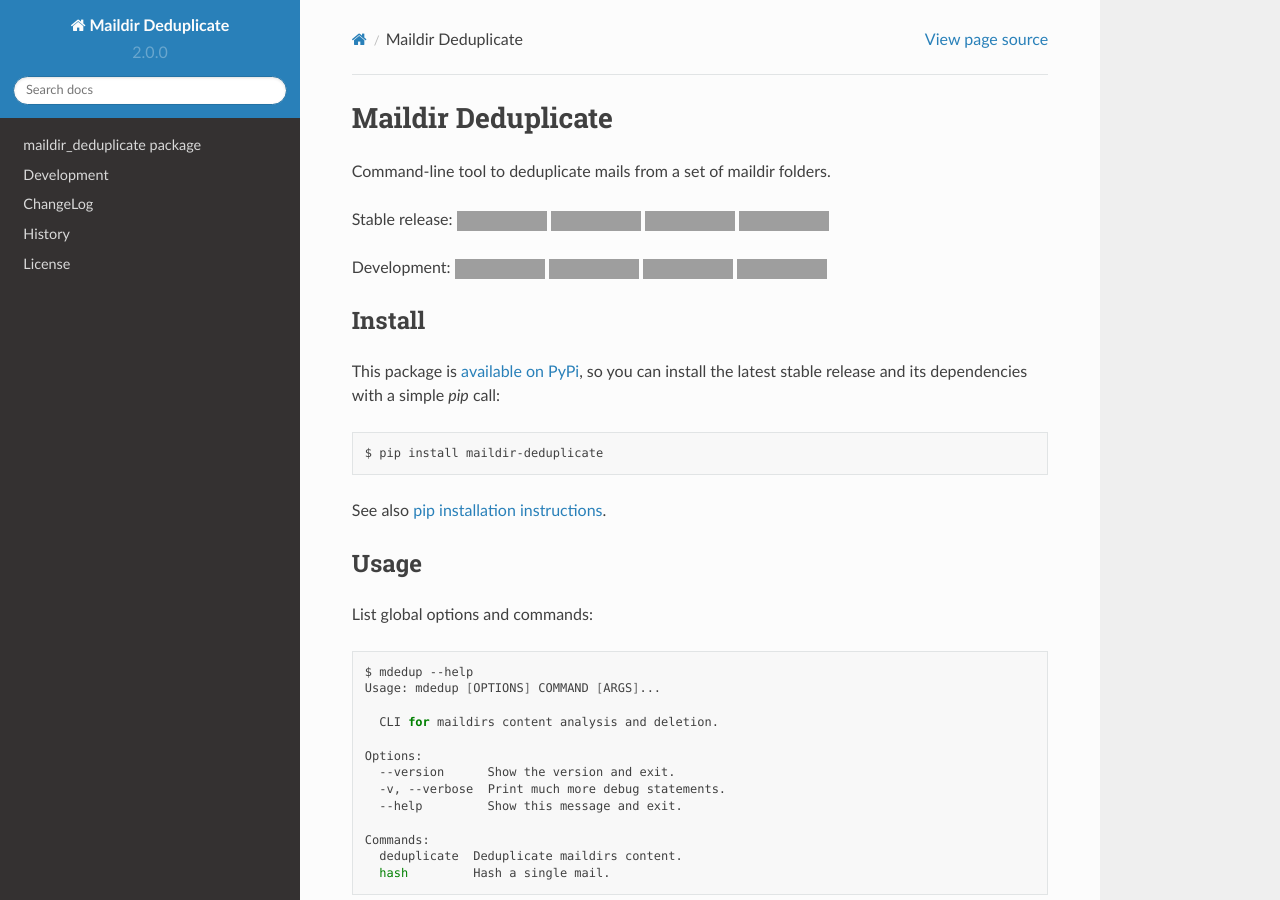
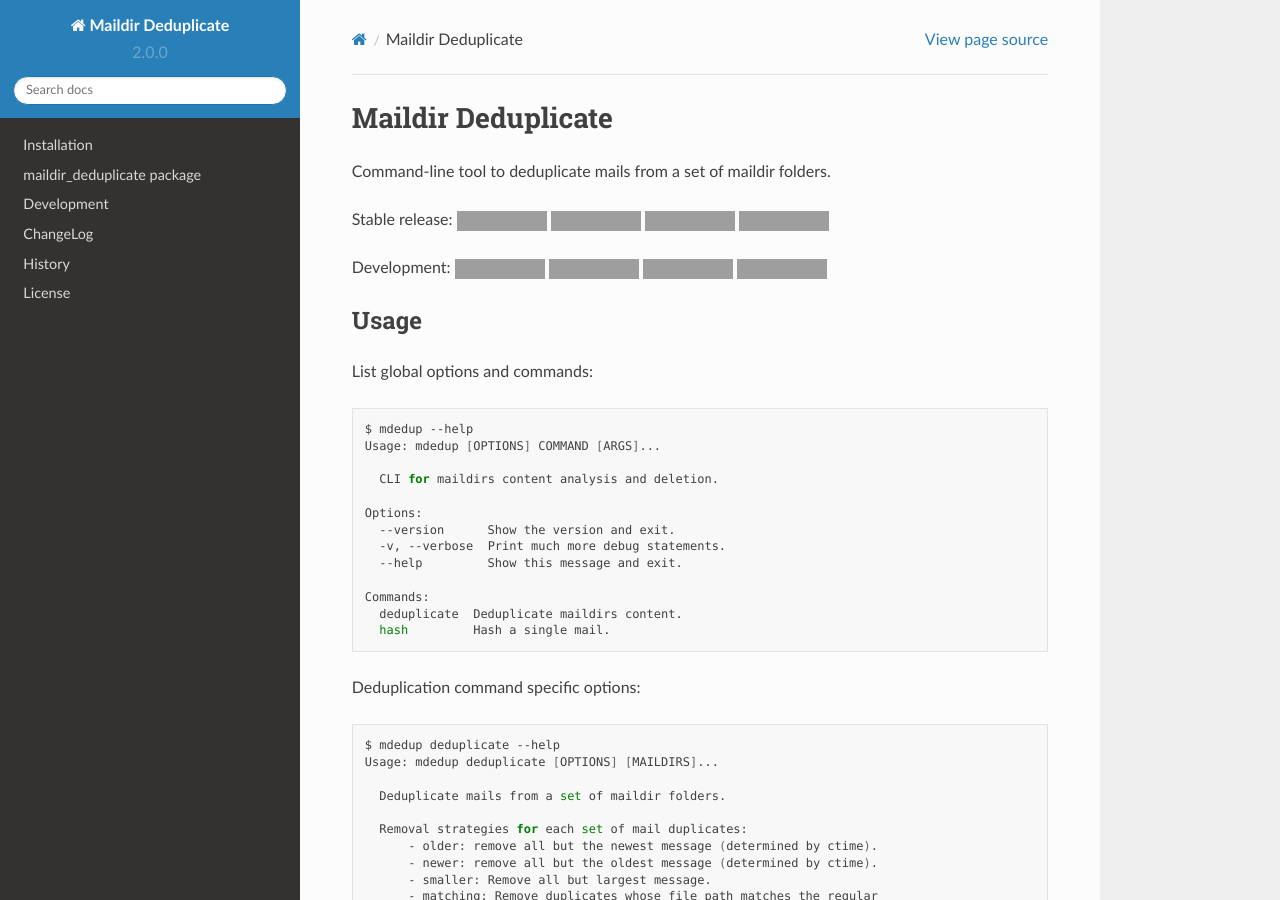
Before and after one commit to kdeldycke/mail-deduplicate, a Sphinx documentation site: the page built from docs/index.rst, in a window 1280 px wide and 900 px high, cut to the strip 0-900 px from the top of the window. Built offline with Sphinx 7.4.7 and the Read the Docs theme 2.0.0, drawn with Linux system fonts in a browser that asks for light colours; pages that are not in the unit, such as notebooks, are missing from menus; grey boxes are pictures that could not be loaded.

Commit message:
Move installation instructions to documentation.

```diff
--- a/README.rst
+++ b/README.rst
@@ -31,21 +31,6 @@
 .. |quality| image:: https://scrutinizer-ci.com/g/kdeldycke/maildir-deduplicate/badges/quality-score.png?b=develop
     :target: https://scrutinizer-ci.com/g/kdeldycke/maildir-deduplicate/?branch=develop
     :alt: Code Quality
-
-
-Install
--------
-
-This package is `available on PyPi
-<https://pypi.python.org/pypi/maildir-deduplicate>`_, so you can install the
-latest stable release and its dependencies with a simple `pip` call:
-
-.. code-block:: bash
-
-    $ pip install maildir-deduplicate
-
-See also `pip installation instructions
-<https://pip.pypa.io/en/stable/installing/>`_.
 
 
 Usage
--- a/docs/index.rst
+++ b/docs/index.rst
@@ -7,6 +7,7 @@
    :maxdepth: 2
 
    readme
+   install
    maildir_deduplicate
    development
    changelog
```
Also changed, not shown: docs/install.rst (added, +13 -0 lines).
